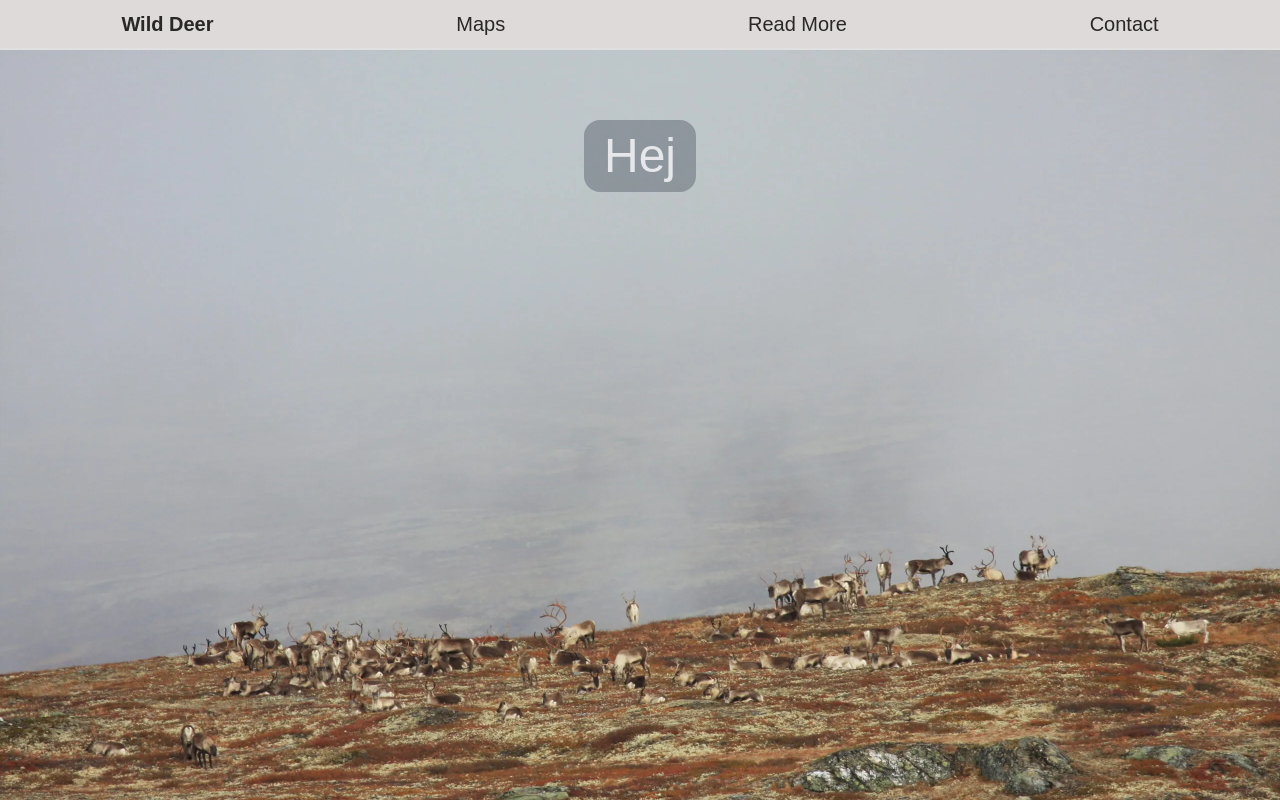
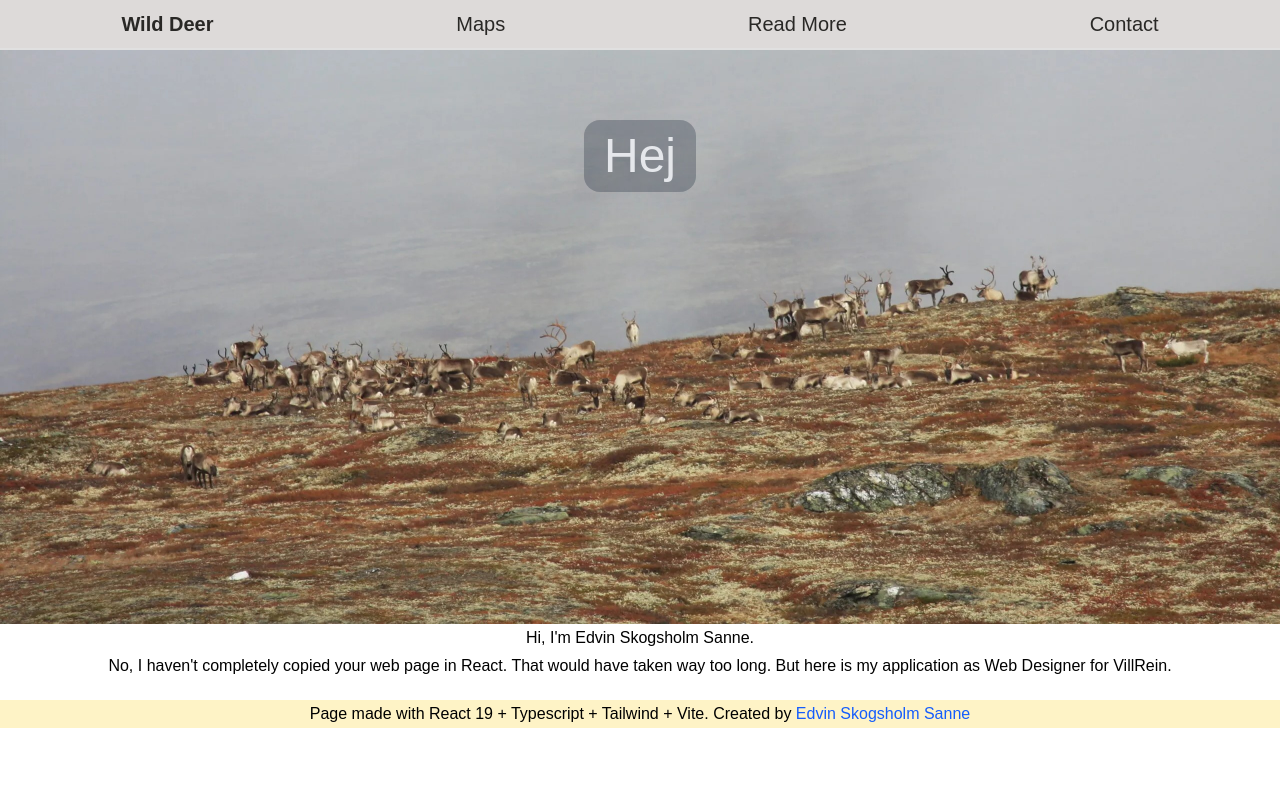
Before and after one commit to Acasez/wild-deer-page, a React (Vite) app: page /wilddeer/WildDeer in a window 1280 px wide. Shown: the top 800 px of the page. Built offline with nearby package versions, Linux system fonts and the light colour scheme.

Commit message:
Added photo

```diff
--- a/src/pages/WildDeer.tsx
+++ b/src/pages/WildDeer.tsx
@@ -11,9 +11,9 @@
       </div>
       <img src="./images/DeerPhoto.jpg"></img>
       <p className="text-center">
-        No, I haven't completely copied your web page in React. That would have
-        taken way too long. But here is my application as Web Designer for
-        VillRein.
+        Hi, I'm Edvin Skogsholm Sanne. <br /> No, I haven't completely copied
+        your web page in React. That would have taken way too long. But here is
+        my application as Web Designer for VillRein.
       </p>
     </>
   );
```
Also changed, not shown: public/images/DeerPhoto.jpg.
